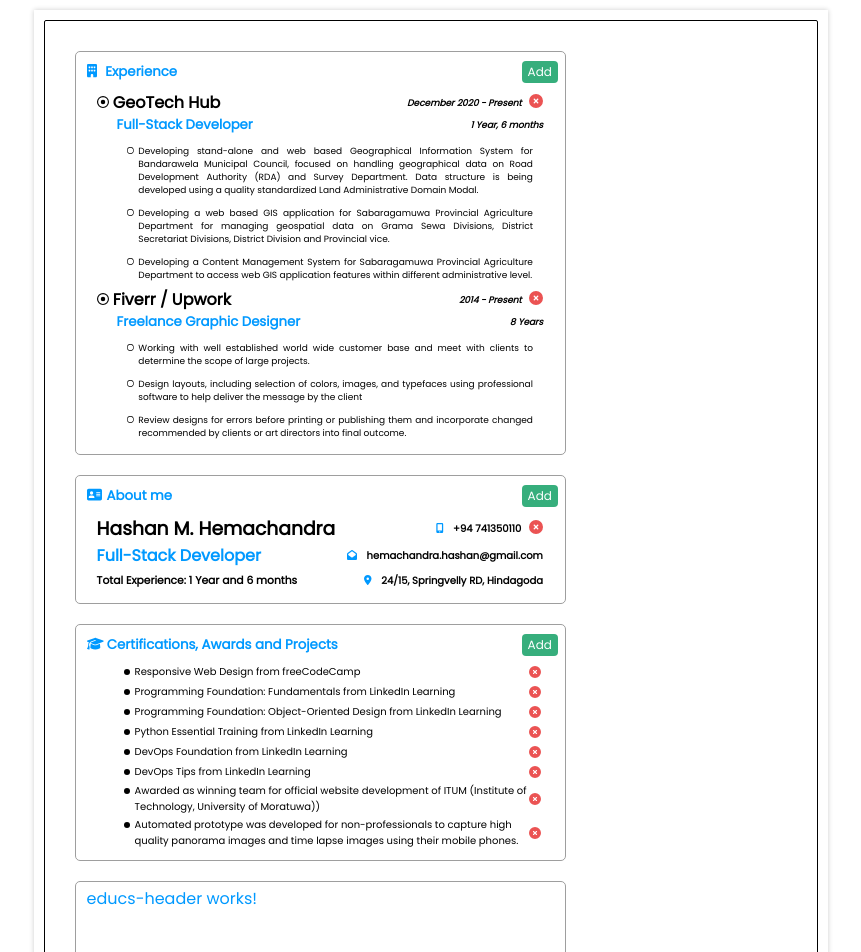
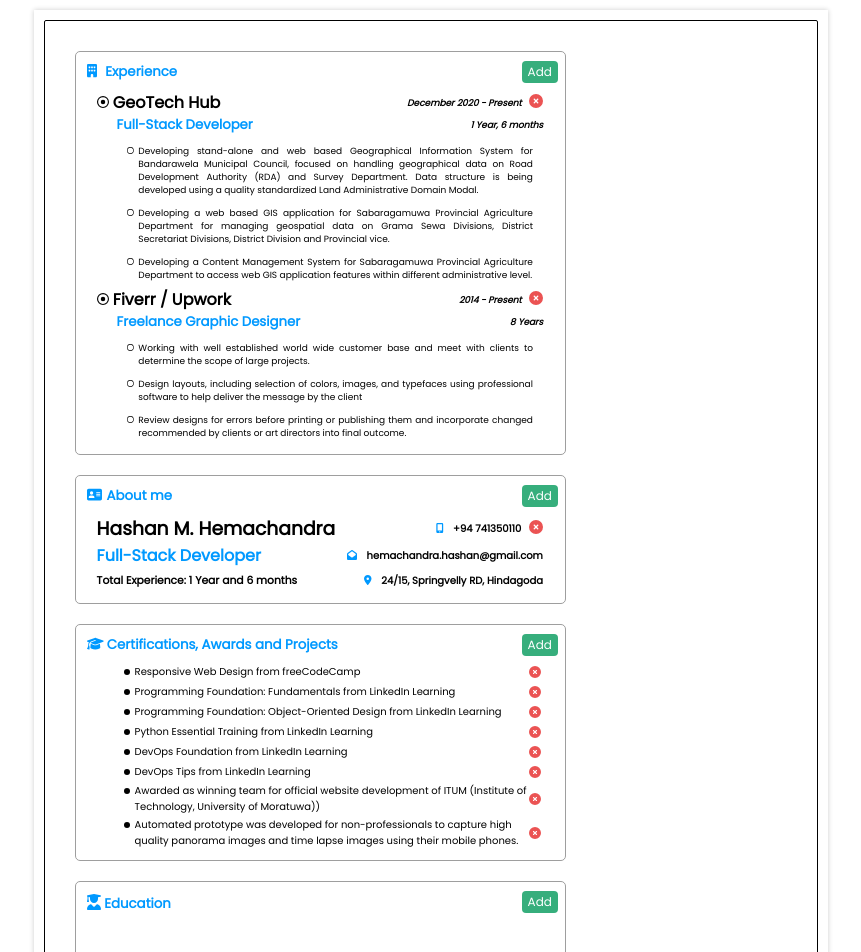
Before and after one commit to hmalindu1/resume-builder, an Angular app: page / in a window 1280 px wide. Shown: the top 952 px of the page, without its empty margins (209-1070 px from the left). Built offline with nearby package versions, Linux system fonts and the light colour scheme; data requests are answered from the project's data file.

Commit message:
heaeder, icon and button added

```diff
--- a/src/app/components/educs-header/educs-header.component.css
+++ b/src/app/components/educs-header/educs-header.component.css
@@ -0,0 +1,3 @@
+.grad {
+    font-size: medium;
+}
--- a/src/app/components/educs-header/educs-header.component.html
+++ b/src/app/components/educs-header/educs-header.component.html
@@ -1 +1,6 @@
-<p>educs-header works!</p>
+<header>
+    <h4>
+        <fa-icon class="grad" [icon]="faUserGraduate"></fa-icon> {{title}}
+    </h4>
+    <app-button color="rgb(54, 174, 124)" text="Add"></app-button>
+</header>
--- a/src/app/components/educs-header/educs-header.component.ts
+++ b/src/app/components/educs-header/educs-header.component.ts
@@ -1,4 +1,6 @@
 import { Component, OnInit } from '@angular/core';
+import { faUserGraduate } from '@fortawesome/free-solid-svg-icons';
+
 
 @Component({
   selector: 'app-educs-header',
@@ -6,6 +8,8 @@ import { Component, OnInit } from '@angular/core';
   styleUrls: ['./educs-header.component.css']
 })
 export class EducsHeaderComponent implements OnInit {
+  title: string = 'Education';
+  faUserGraduate = faUserGraduate;
 
   constructor() { }
 
```
